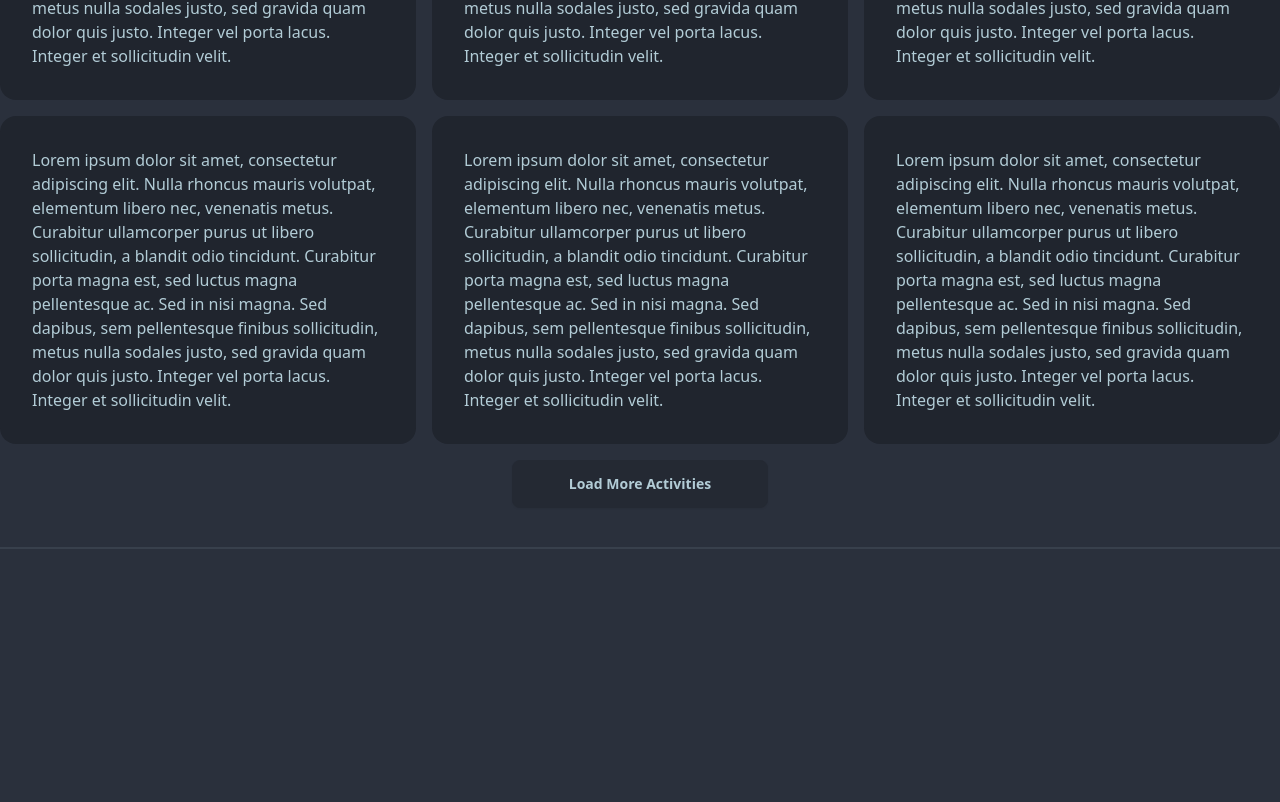
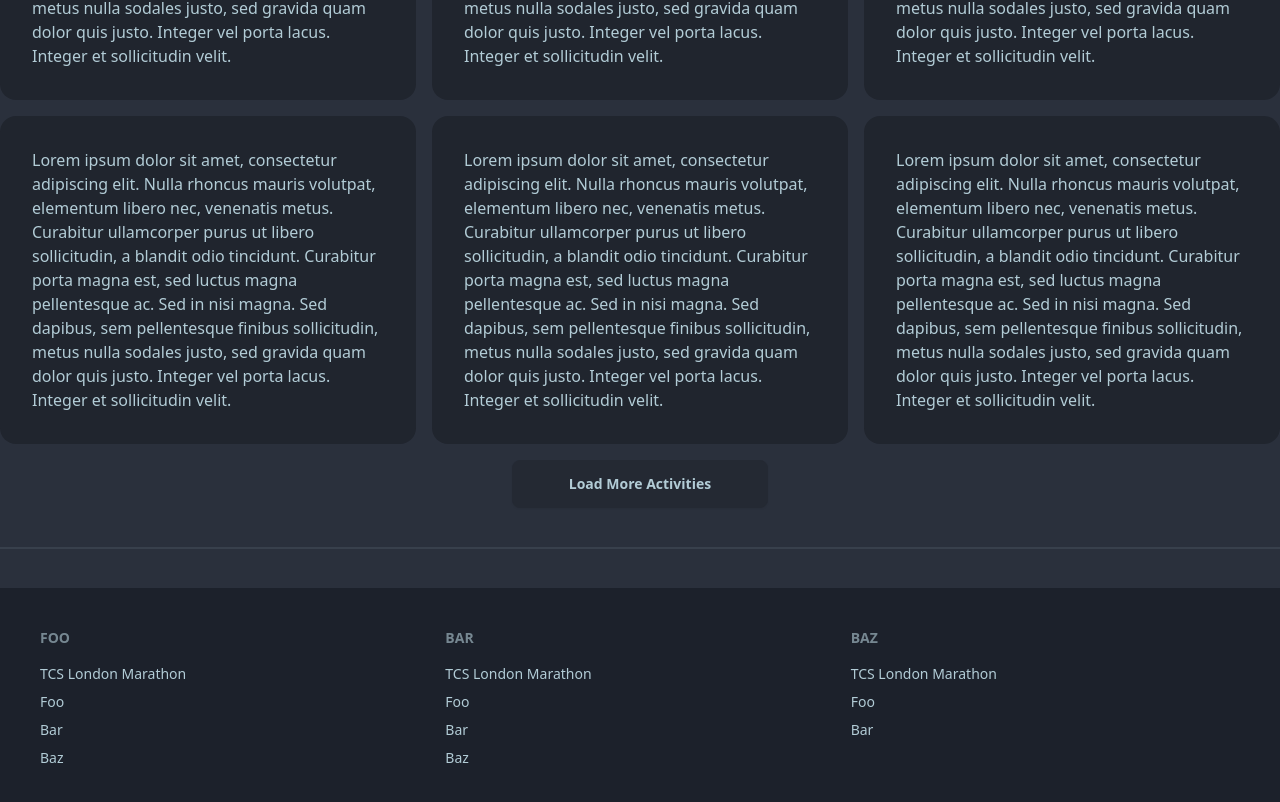
Before and after one commit to curtiscde/londonmarathon, a Next.js app: page / in a window 1280 px wide. Shown: the part 1826-2628 px from the top of the page. Before the commit the page ends 2398 px from the top, so only its background shows below. Built offline with nearby package versions, Linux system fonts and the light colour scheme.

Commit message:
add footer

```diff
--- a/app/page.tsx
+++ b/app/page.tsx
@@ -100,6 +100,30 @@ export default function Home() {
               <div className="divider"></div>
             </div>
 
+            <div className="grid col-span-12">
+              <footer className="footer bg-neutral text-neutral-content p-10">
+                <nav>
+                  <h6 className="footer-title">Foo</h6>
+                  <a className="link link-hover" target="_blank" href="https://www.tcslondonmarathon.com">TCS London Marathon</a>
+                  <a className="link link-hover">Foo</a>
+                  <a className="link link-hover">Bar</a>
+                  <a className="link link-hover">Baz</a>
+                </nav>
+                <nav>
+                  <h6 className="footer-title">Bar</h6>
+                  <a className="link link-hover" target="_blank" href="https://www.tcslondonmarathon.com">TCS London Marathon</a>
+                  <a className="link link-hover">Foo</a>
+                  <a className="link link-hover">Bar</a>
+                  <a className="link link-hover">Baz</a>
+                </nav>
+                <nav>
+                  <h6 className="footer-title">Baz</h6>
+                  <a className="link link-hover" target="_blank" href="https://www.tcslondonmarathon.com">TCS London Marathon</a>
+                  <a className="link link-hover">Foo</a>
+                  <a className="link link-hover">Bar</a>
+                </nav>
+              </footer>
+            </div>
 
           </div>
         </div>
```
